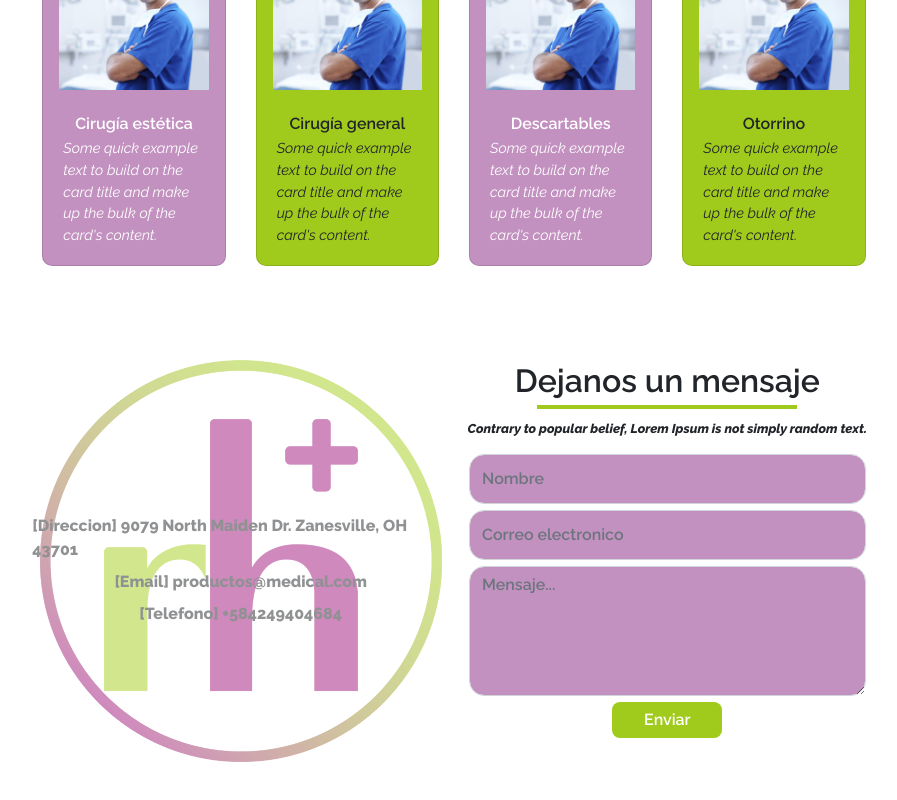
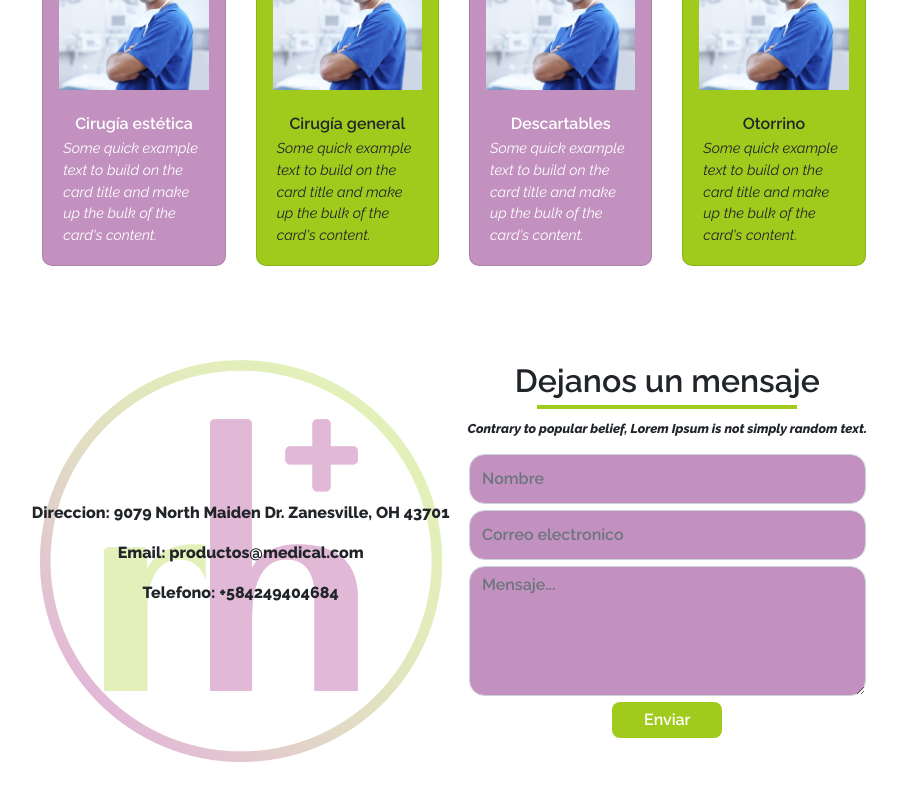
Before and after one commit to victordc7/rhmedical-angular, an Angular app: page /inicio in a window 1280 px wide. Shown: the part 1076-1876 px from the top of the page, without its empty margins (186-1083 px from the left). Built offline with nearby package versions, Linux system fonts and the light colour scheme.

Commit message:
Correcciones opacidad y alinear texto -section 3 logo

```diff
--- a/src/app/dashboard/section3/section3.component.css
+++ b/src/app/dashboard/section3/section3.component.css
@@ -46,25 +46,24 @@
     background-size: contain;
     float: right;
     border-radius: 25%;
-    opacity: 0.5;
+    opacity: 0.3;
     padding: 0 20px;
 }
 
 .adress {
     opacity: 1;
-   margin-top: 200px;
-   font-weight: 800;
-   margin-bottom: 8px;
+    font-weight: 800;
+    text-align: center;
 }
 
 .email {
     opacity: 1;
     font-weight: 800;
-    margin-bottom: 8px;
+    text-align: center;
 }
 
 .tlf {
     opacity: 1;
     font-weight: 800;
-    margin-bottom: 8px;
+    text-align: center;
 }
--- a/src/app/dashboard/section3/section3.component.html
+++ b/src/app/dashboard/section3/section3.component.html
@@ -1,11 +1,20 @@
 <div class="container-fluid pt-0 pt-lg-5 ">
     <div class="justify-content-center row">
 
-        <div id="logo" class="col-12 col-md-4">
-            <div class="justify-content-center row">
-                <p class=adress>[Direccion] 9079 North Maiden Dr. Zanesville, OH 43701</p>
-                <p class=email> [Email] productos@medical.com</p>
-                <p class=tlf> [Telefono] +584249404684</p>
+        <div class="col-12 col-md-4" style="min-height: 340px;">
+            <div id="logo" style="position: absolute; top:0; left: 0; width: 100%; height: 100%; z-index: -5;"></div>
+            <div class="row" style="height: 100%;">
+                <div class="justify-content-center row align-self-center">
+                    <div class="col-12">
+                        <p class="adress">Direccion: 9079 North Maiden Dr. Zanesville, OH 43701</p>
+                    </div>
+                    <div class="col-12">
+                        <p class="email"> Email: productos@medical.com</p>
+                    </div>
+                    <div class="col-12">
+                        <p class="tlf"> Telefono: +584249404684</p>
+                    </div>
+                </div>
             </div>
         </div>
         <div class="col-12 col-md-4 mt-md-5">
```
